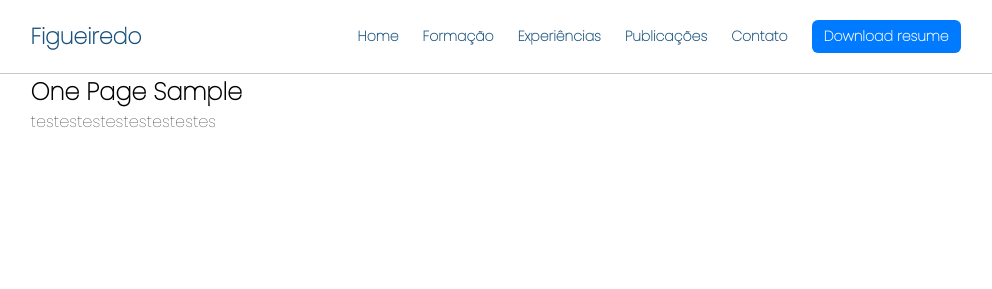
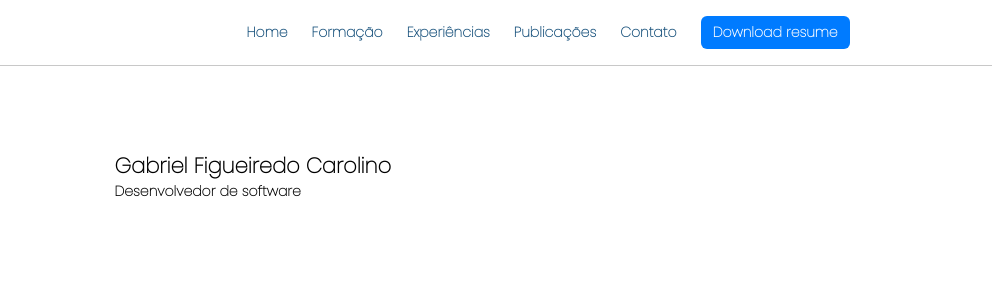
Before and after one commit to gFigueiredoo/My-Web-Site, a plain HTML site: page project/index.html in a window 1280 px wide. Shown: the whole page, without its empty margins (85-1077 px from the left). Drawn offline with Linux system fonts and the light colour scheme.

Commit message:
CHANGED: Adjusting main apresentation.

```diff
--- a/project/index.html
+++ b/project/index.html
@@ -10,7 +10,6 @@
     <header>
         <div class="center">
             <div class="logo">
-                <h2>Figueiredo</h2>
             </div><!--Logo-->
             <div class="menu">
                 <a href="#">
@@ -37,10 +36,13 @@
 
     <section class="main">
         <div class="center">
-            <div class="main_cta">
-                <h2>One Page Sample</h2>
-                <p>testestestestestestestes</p>
+            <div class="center-apresentation">
+                <div class="apresentation-name">
+                    <h2>Gabriel Figueiredo Carolino</h2>
+                    <h4>Desenvolvedor de software</h4>
+                </div>
             </div>
+
         </div>
     </section>
 
--- a/project/style.css
+++ b/project/style.css
@@ -14,7 +14,7 @@
 
 header{
     background-color: white;
-    padding: 20px 0;
+    padding: 16px 0;
     border-bottom: 1px solid rgb(200,200,200);
 }
 
@@ -57,3 +57,17 @@ header{
     background-color: #124265;
     color: white;
 }
+
+.apresentation{
+    max-width: 1100px;
+    width:80%;
+    padding: 72px 0;
+}
+
+.center-apresentation{
+    padding : 8%;
+}
+
+.apresentation-name{
+    font-size: 14px;
+}
```
